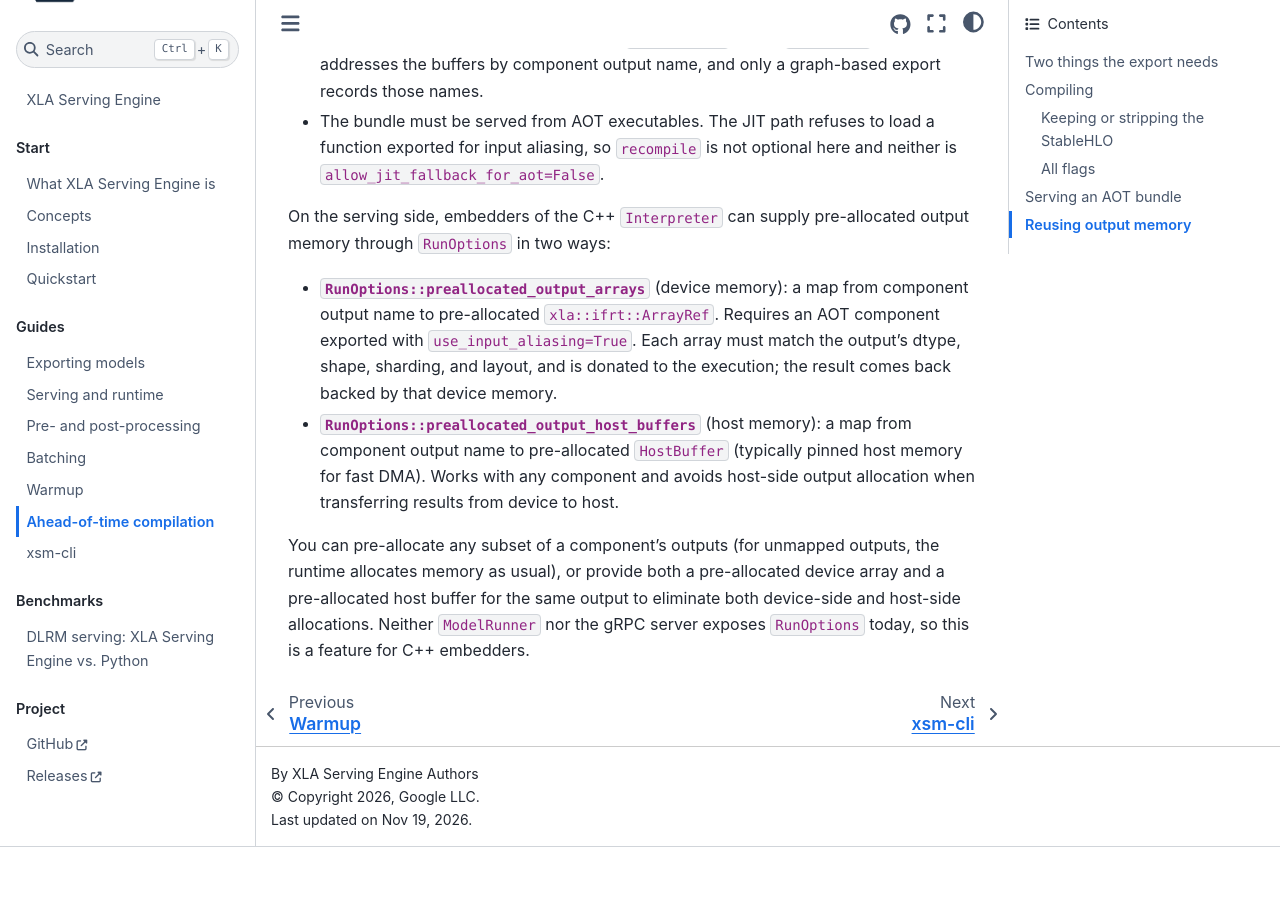
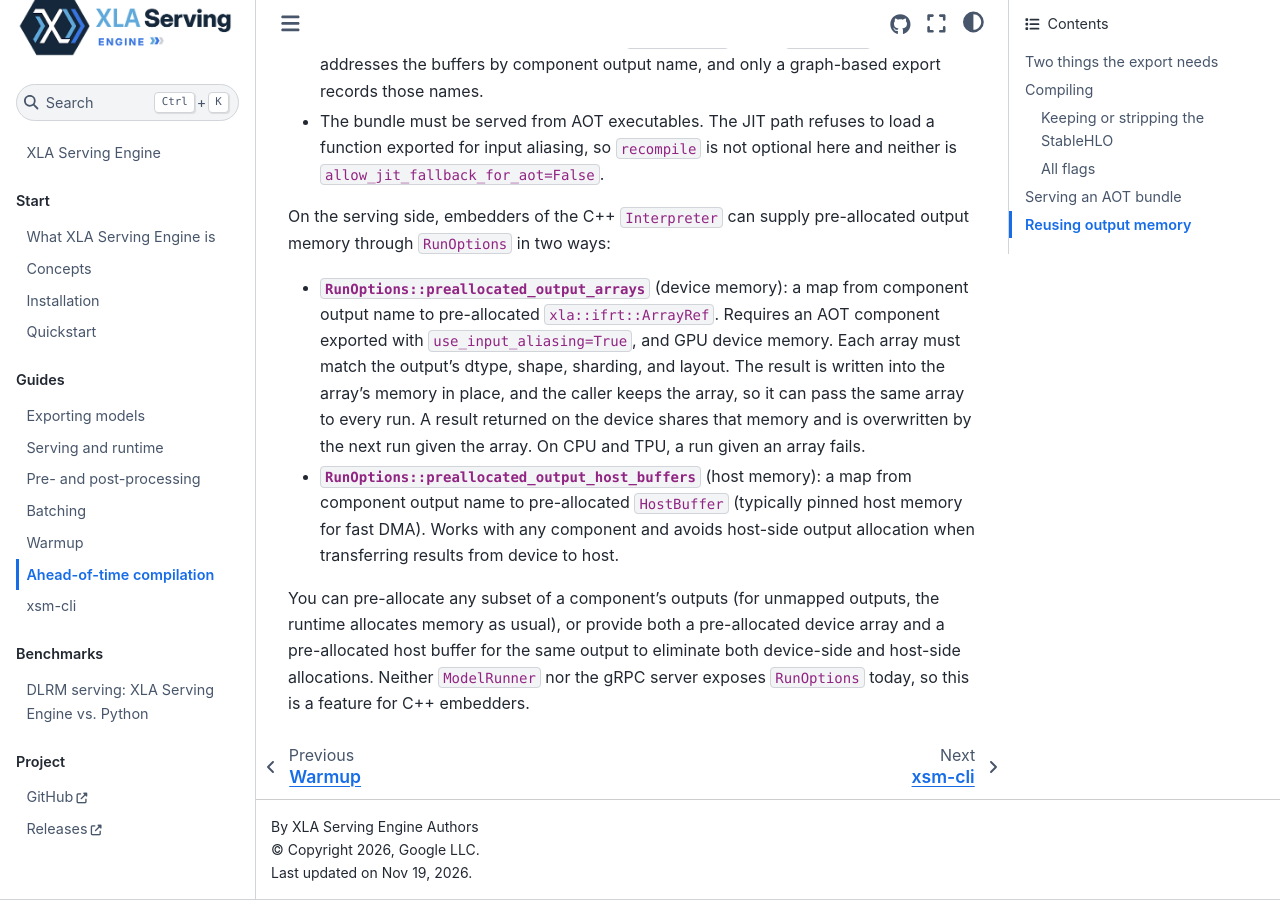
Before and after one commit to openxla/xla-serving, a Sphinx documentation site: the page built from docs/guides/aot.md, in a window 1280 px wide and 900 px high, scrolled down 3984 px. Built offline with Sphinx 7.4.7 and the Sphinx Book theme 1.1.4, drawn with Linux system fonts in a browser that asks for light colours; before the commit the page ends 4831 px from its top, so only the background shows below that.

Commit message:
Donate view instead of original device buffer.
PiperOrigin-RevId: 1025172940

```diff
--- a/docs/guides/aot.md
+++ b/docs/guides/aot.md
@@ -243,9 +243,12 @@ output memory through `RunOptions` in two ways:
 
 - **`RunOptions::preallocated_output_arrays`** (device memory): a map from
   component output name to pre-allocated `xla::ifrt::ArrayRef`. Requires an AOT
-  component exported with `use_input_aliasing=True`. Each array must match the
-  output's dtype, shape, sharding, and layout, and is donated to the execution;
-  the result comes back backed by that device memory.
+  component exported with `use_input_aliasing=True`, and GPU device memory.
+  Each array must match the output's dtype, shape, sharding, and layout. The
+  result is written into the array's memory in place, and the caller keeps the
+  array, so it can pass the same array to every run. A result returned on the
+  device shares that memory and is overwritten by the next run given the
+  array. On CPU and TPU, a run given an array fails.
 - **`RunOptions::preallocated_output_host_buffers`** (host memory): a map from
   component output name to pre-allocated `HostBuffer` (typically pinned host
   memory for fast DMA). Works with any component and avoids host-side output
```
Also changed, not shown: 4 other files.
